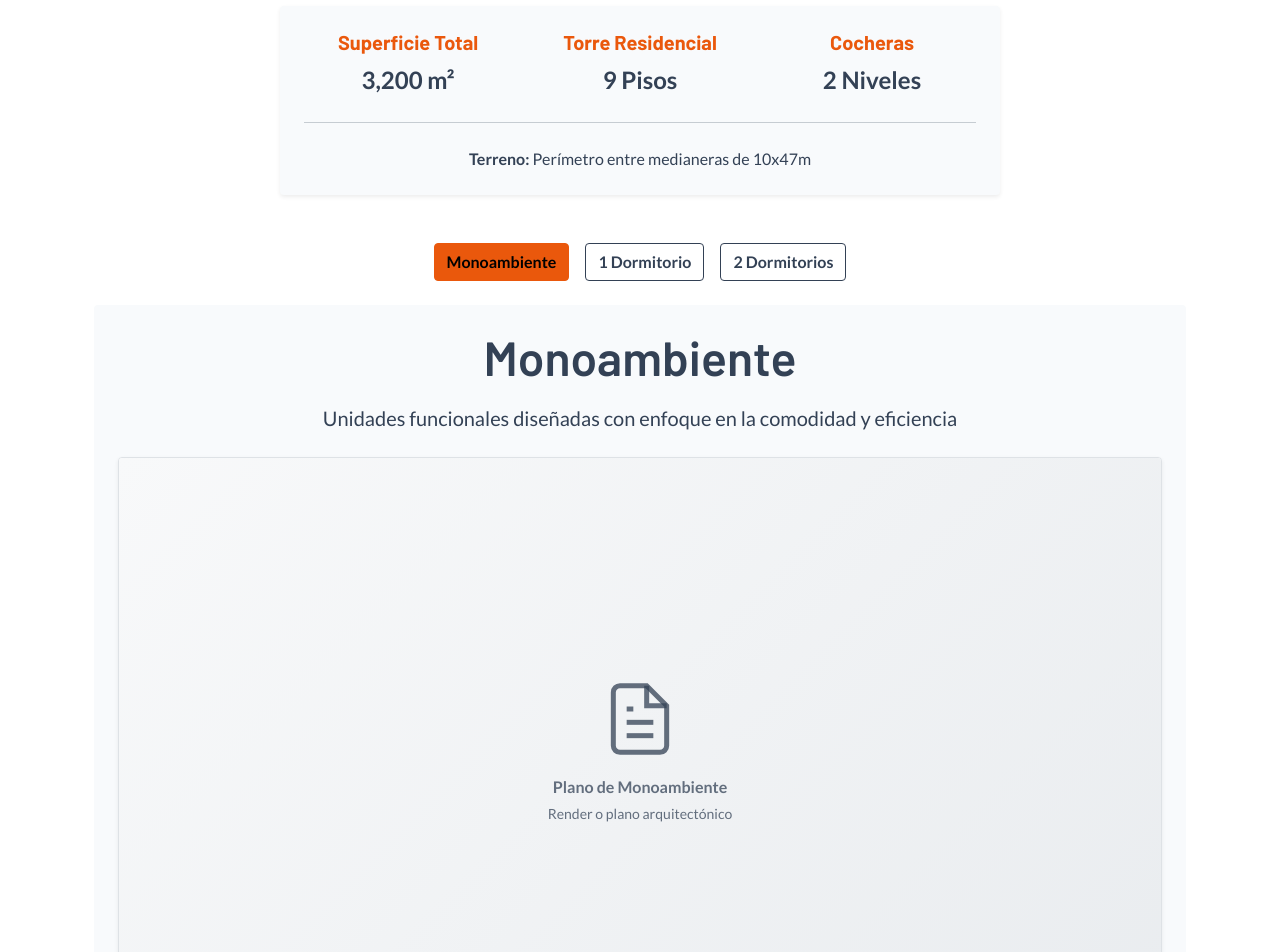
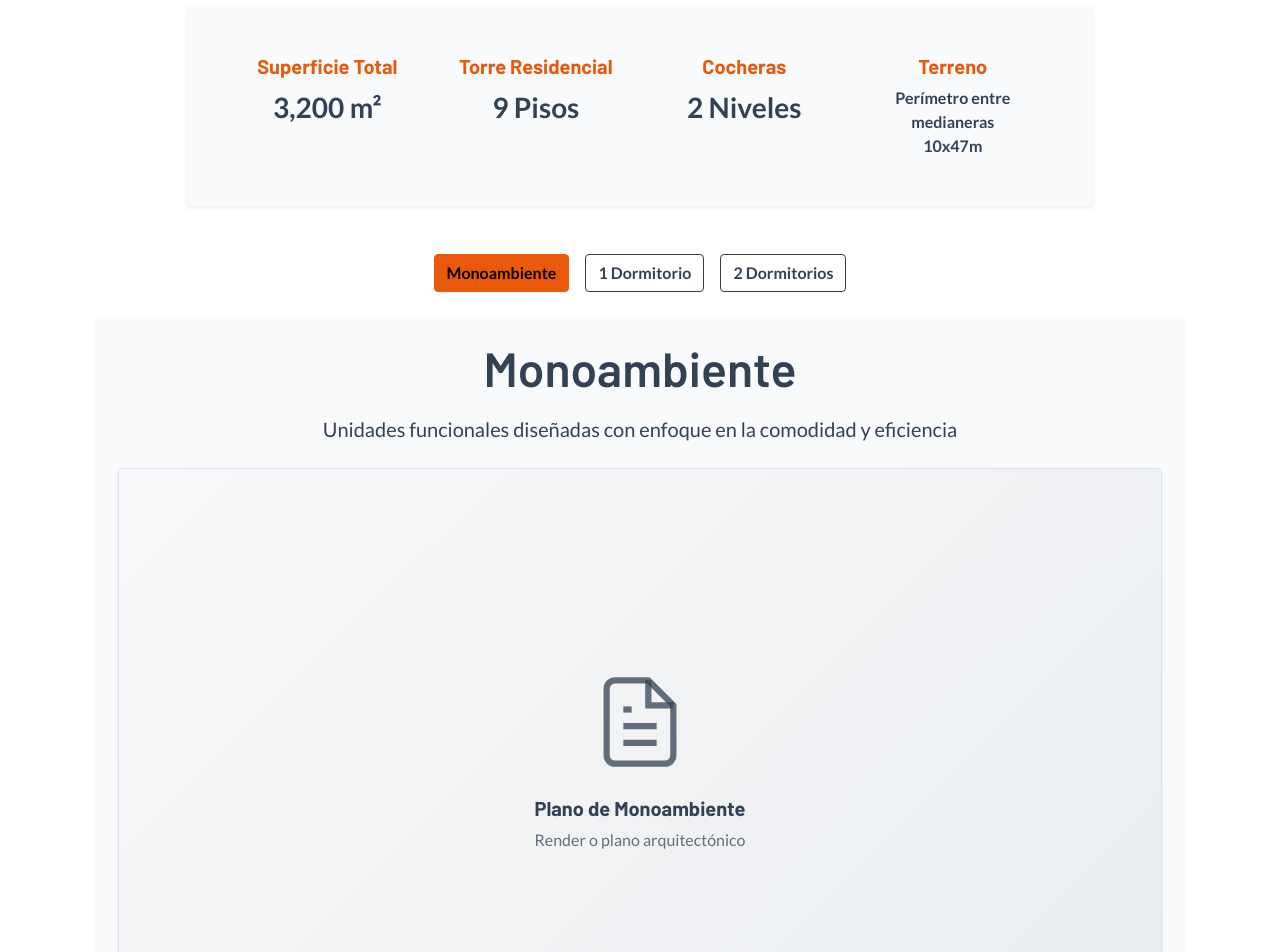
Before and after one commit to JuanIEsquercia/eden-torre, a React (Vite) app: page / in a window 1280 px wide. Shown: the part 2500-3452 px from the top of the page. Built offline with nearby package versions, Linux system fonts and the light colour scheme; no server answers; the database is empty.

Commit message:
Update Typologies section with improved layout and information

```diff
--- a/src/components/sections/Typologies.tsx
+++ b/src/components/sections/Typologies.tsx
@@ -36,27 +36,27 @@ function Typologies() {
 
         {/* Información del proyecto */}
         <div className="row mb-5">
-          <div className="col-md-8 mx-auto">
+          <div className="col-md-10 mx-auto">
             <div className="card border-0 shadow-sm">
-              <div className="card-body p-4">
+              <div className="card-body p-5">
                 <div className="row g-4 text-center">
-                  <div className="col-md-4">
+                  <div className="col-md-3">
                     <h4 className="h5 fw-bold text-primary mb-2">Superficie Total</h4>
-                    <p className="fs-4 fw-semibold text-secondary-custom mb-0">3,200 m²</p>
+                    <p className="fs-3 fw-bold text-secondary-custom mb-0">3,200 m²</p>
                   </div>
-                  <div className="col-md-4">
+                  <div className="col-md-3">
                     <h4 className="h5 fw-bold text-primary mb-2">Torre Residencial</h4>
-                    <p className="fs-4 fw-semibold text-secondary-custom mb-0">9 Pisos</p>
+                    <p className="fs-3 fw-bold text-secondary-custom mb-0">9 Pisos</p>
                   </div>
-                  <div className="col-md-4">
+                  <div className="col-md-3">
                     <h4 className="h5 fw-bold text-primary mb-2">Cocheras</h4>
-                    <p className="fs-4 fw-semibold text-secondary-custom mb-0">2 Niveles</p>
+                    <p className="fs-3 fw-bold text-secondary-custom mb-0">2 Niveles</p>
+                  </div>
+                  <div className="col-md-3">
+                    <h4 className="h5 fw-bold text-primary mb-2">Terreno</h4>
+                    <p className="fs-6 fw-semibold text-secondary-custom mb-0">Perímetro entre medianeras<br />10x47m</p>
                   </div>
                 </div>
-                <hr className="my-4" />
-                <p className="text-center text-secondary-custom mb-0">
-                  <strong>Terreno:</strong> Perímetro entre medianeras de 10x47m
-                </p>
               </div>
             </div>
           </div>
@@ -96,16 +96,16 @@ function Typologies() {
                     className="d-flex align-items-center justify-content-center position-relative"
                     style={{
                       aspectRatio: '16/9',
-                      minHeight: '450px',
+                      minHeight: '500px',
                       background: 'linear-gradient(135deg, #f8f9fa 0%, #e9ecef 100%)'
                     }}
                   >
                     {/* Placeholder mejorado */}
-                    <div className="text-center p-4">
-                      <div className="mb-3">
+                    <div className="text-center p-5">
+                      <div className="mb-4">
                         <svg
-                          width="80"
-                          height="80"
+                          width="100"
+                          height="100"
                           viewBox="0 0 24 24"
                           fill="none"
                           stroke="currentColor"
@@ -119,8 +119,8 @@ function Typologies() {
                           <polyline points="10 9 9 9 8 9" />
                         </svg>
                       </div>
-                      <p className="text-muted fw-semibold mb-1">Plano de {typology.label}</p>
-                      <p className="text-muted small mb-0">Render o plano arquitectónico</p>
+                      <h4 className="h5 fw-bold text-secondary-custom mb-2">Plano de {typology.label}</h4>
+                      <p className="text-muted mb-0">Render o plano arquitectónico</p>
                     </div>
                   </div>
                 </div>
```
